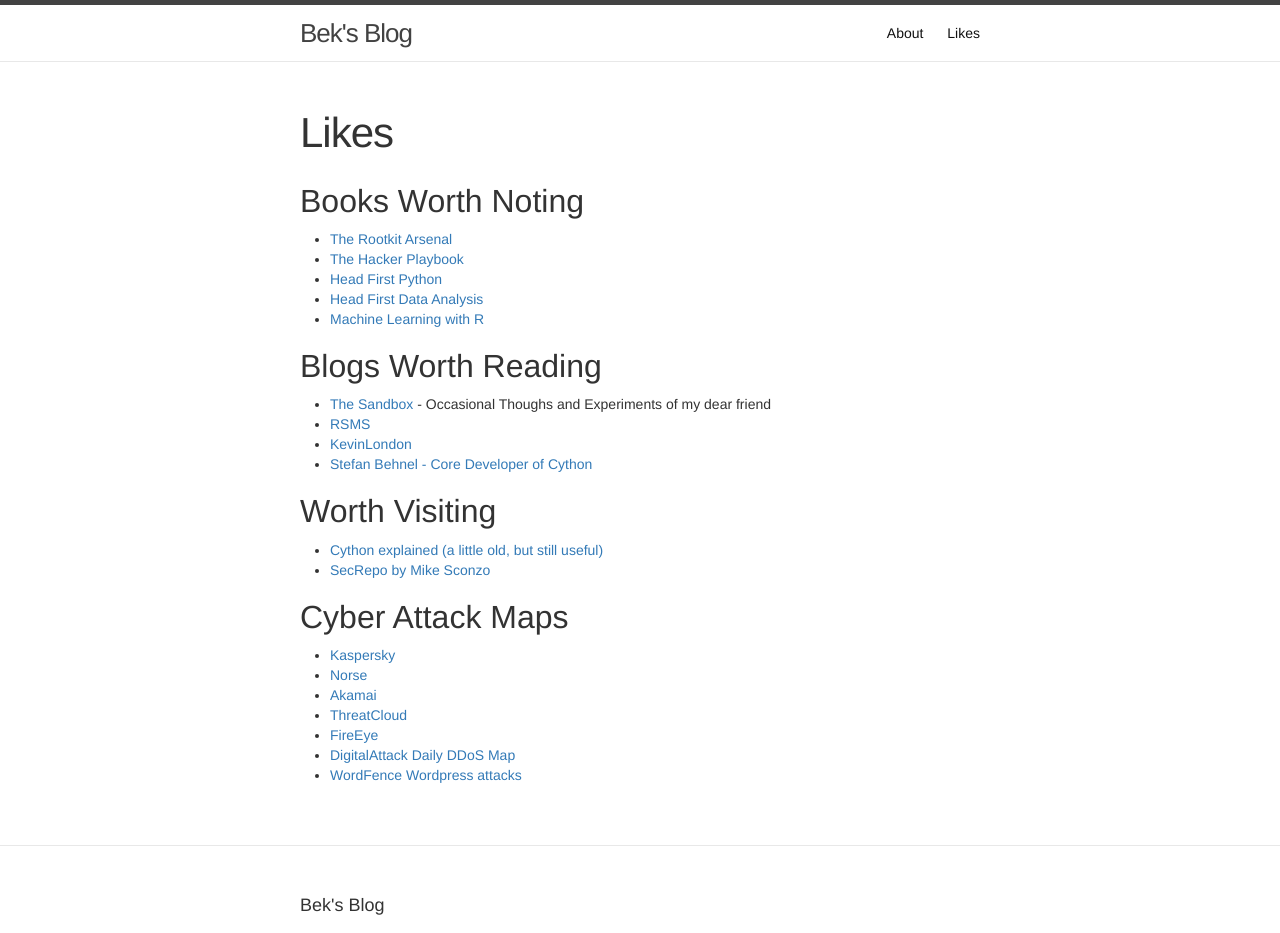
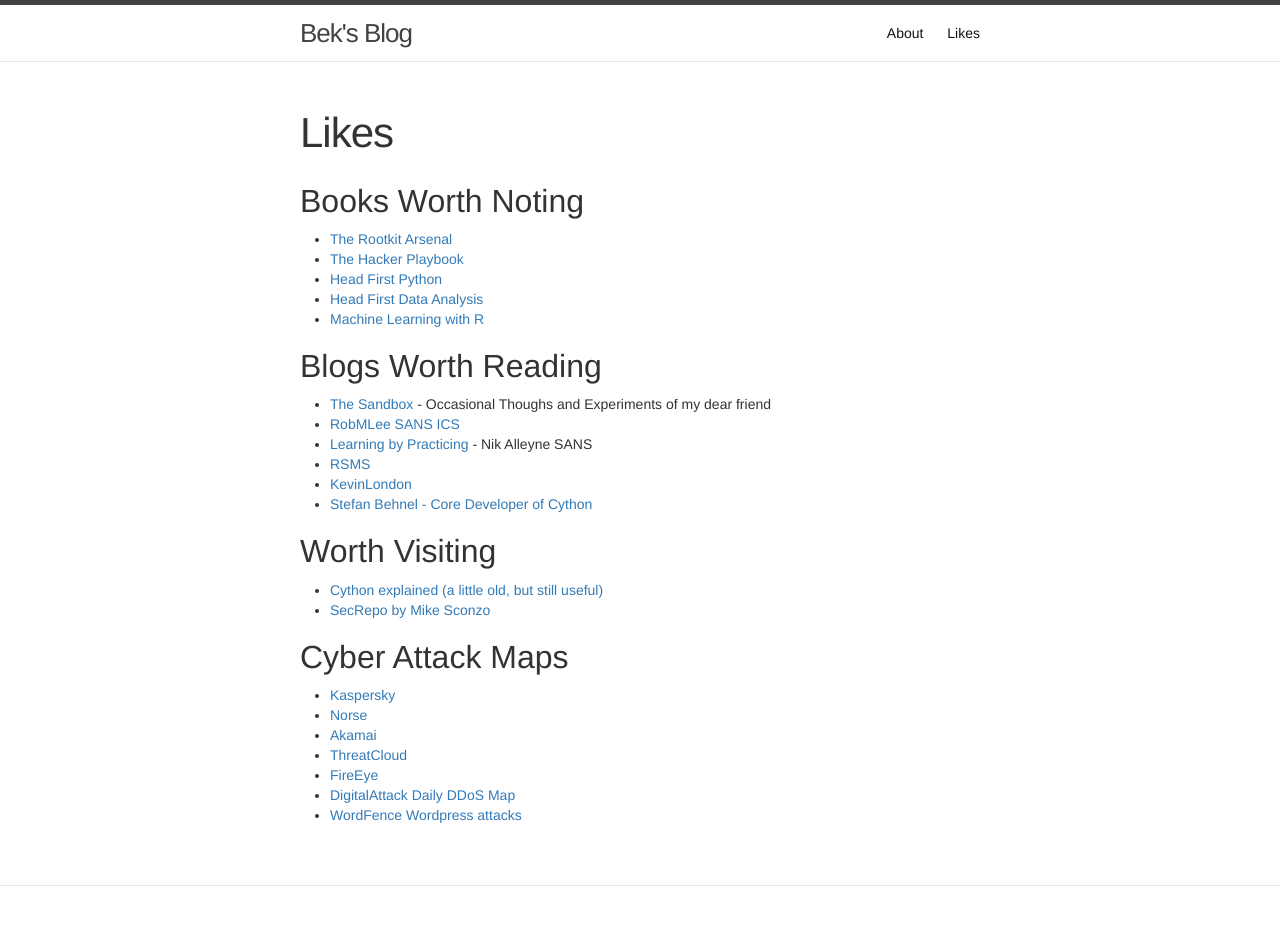
Before and after one commit to bekhzod0725/bekhzod0725.github.io, a Jekyll site: the page built from likes.md, in a window 1280 px wide. Shown: the top 933 px of the page. Built offline with Jekyll 4.4.1, drawn with Linux system fonts in a browser that asks for light colours.

Commit message:
Update likes.md

```diff
--- a/likes.md
+++ b/likes.md
@@ -13,6 +13,8 @@
 
 ##  Blogs Worth Reading
 - [The Sandbox](616c.gitlab.io){:target="_blank"} - Occasional Thoughs and Experiments of my dear friend
+- [RobMLee SANS ICS](http://www.robertmlee.org/blog/)
+- [Learning by Practicing](https://www.securitynik.com){:target="_blank"} - Nik Alleyne SANS
 - [RSMS](http://rsms.me){:target="_blank"}
 - [KevinLondon](http://kevinlondon.com){:target="_blank"}
 - [Stefan Behnel - Core Developer of Cython](http://blog.behnel.de){:target="_blank"}
```
